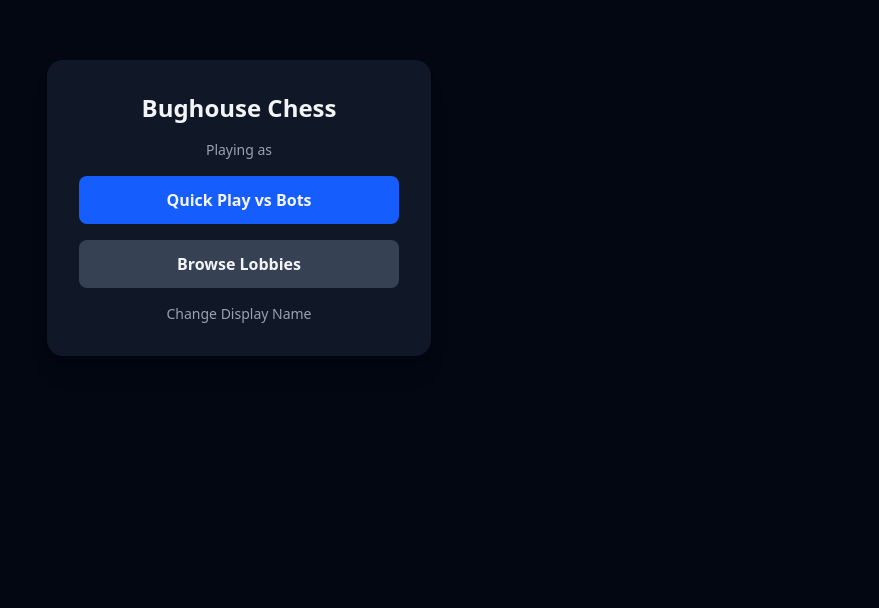
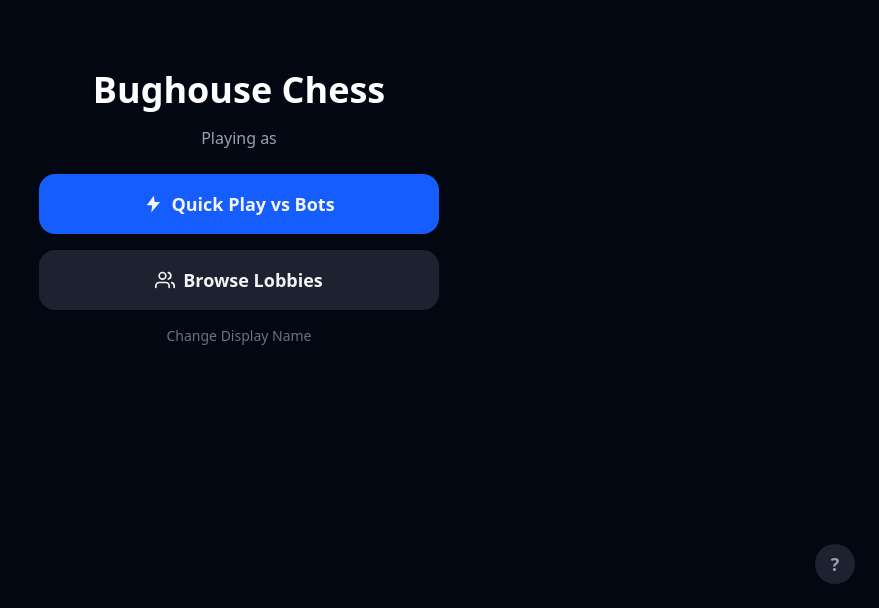
Before and after one commit to connor-leung/bughouse-app, a Next.js app in the folder web/: page /home in a window 1280 px wide. Shown: the part 192-800 px from the top of the page, without its empty margins (401-1280 px from the left). Built offline with nearby package versions, Linux system fonts and the light colour scheme; no server answers.

Commit message:
homepage update

```diff
--- a/web/app/home/page.tsx
+++ b/web/app/home/page.tsx
@@ -36,34 +36,52 @@ export default function HomePage() {
 
   return (
     <div className="min-h-screen flex items-center justify-center">
-      <div className="bg-gray-900 rounded-2xl p-6 sm:p-8 w-full max-w-sm shadow-xl flex flex-col gap-4 mx-4 sm:mx-0">
-        <h1 className="text-2xl font-bold text-center">Bughouse Chess</h1>
-        <p className="text-gray-400 text-center text-sm">Playing as <span className="text-gray-200 font-medium">{displayName}</span></p>
+      <div className="flex flex-col items-center gap-4 w-full max-w-md px-6">
+        <h1 className="text-4xl font-bold text-center text-white">Bughouse Chess</h1>
+        <p className="text-gray-400 text-center mb-2">
+          Playing as <span className="text-blue-400 font-semibold">{displayName}</span>
+        </p>
 
         {error && <p className="text-red-400 text-sm text-center">{error}</p>}
 
         <button
           onClick={startTestGame}
           disabled={loading}
-          className="bg-blue-600 hover:bg-blue-500 disabled:opacity-50 rounded-lg py-3 font-semibold transition-colors"
+          className="w-full bg-blue-600 hover:bg-blue-500 disabled:opacity-50 rounded-2xl py-4 font-bold text-lg transition-colors flex items-center justify-center gap-2"
         >
+          <svg xmlns="http://www.w3.org/2000/svg" className="w-5 h-5" viewBox="0 0 24 24" fill="currentColor">
+            <path d="M13 2L4.5 13.5H11L10 22L20.5 9.5H14L13 2Z" />
+          </svg>
           {loading ? 'Starting...' : 'Quick Play vs Bots'}
         </button>
 
         <button
           onClick={() => router.push('/lobbies')}
-          className="bg-gray-700 hover:bg-gray-600 rounded-lg py-3 font-semibold transition-colors"
+          className="w-full bg-[#1e2130] hover:bg-[#252a3d] rounded-2xl py-4 font-bold text-lg transition-colors flex items-center justify-center gap-2"
         >
+          <svg xmlns="http://www.w3.org/2000/svg" className="w-5 h-5" viewBox="0 0 24 24" fill="none" stroke="currentColor" strokeWidth="2" strokeLinecap="round" strokeLinejoin="round">
+            <path d="M17 21v-2a4 4 0 0 0-4-4H5a4 4 0 0 0-4 4v2" />
+            <circle cx="9" cy="7" r="4" />
+            <path d="M23 21v-2a4 4 0 0 0-3-3.87" />
+            <path d="M16 3.13a4 4 0 0 1 0 7.75" />
+          </svg>
           Browse Lobbies
         </button>
 
         <button
           onClick={() => router.push('/name-entry')}
-          className="text-gray-400 hover:text-gray-200 text-sm text-center transition-colors"
+          className="text-gray-500 hover:text-gray-300 text-sm text-center transition-colors"
         >
           Change Display Name
         </button>
       </div>
+
+      <button
+        onClick={() => {}}
+        className="fixed bottom-6 right-6 w-10 h-10 rounded-full bg-[#1e2130] hover:bg-[#252a3d] text-gray-400 hover:text-white flex items-center justify-center text-lg font-bold transition-colors"
+      >
+        ?
+      </button>
     </div>
   );
 }
```
